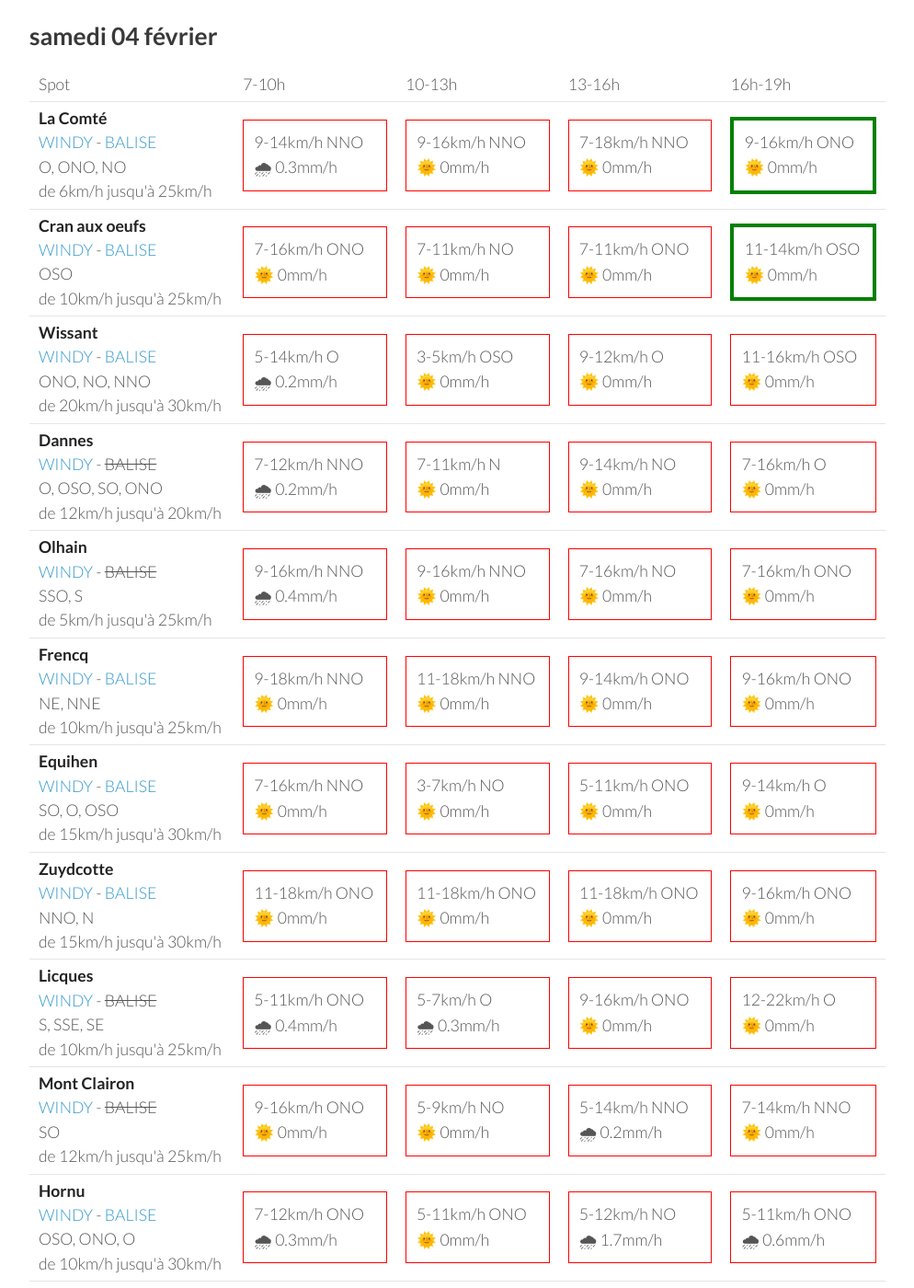
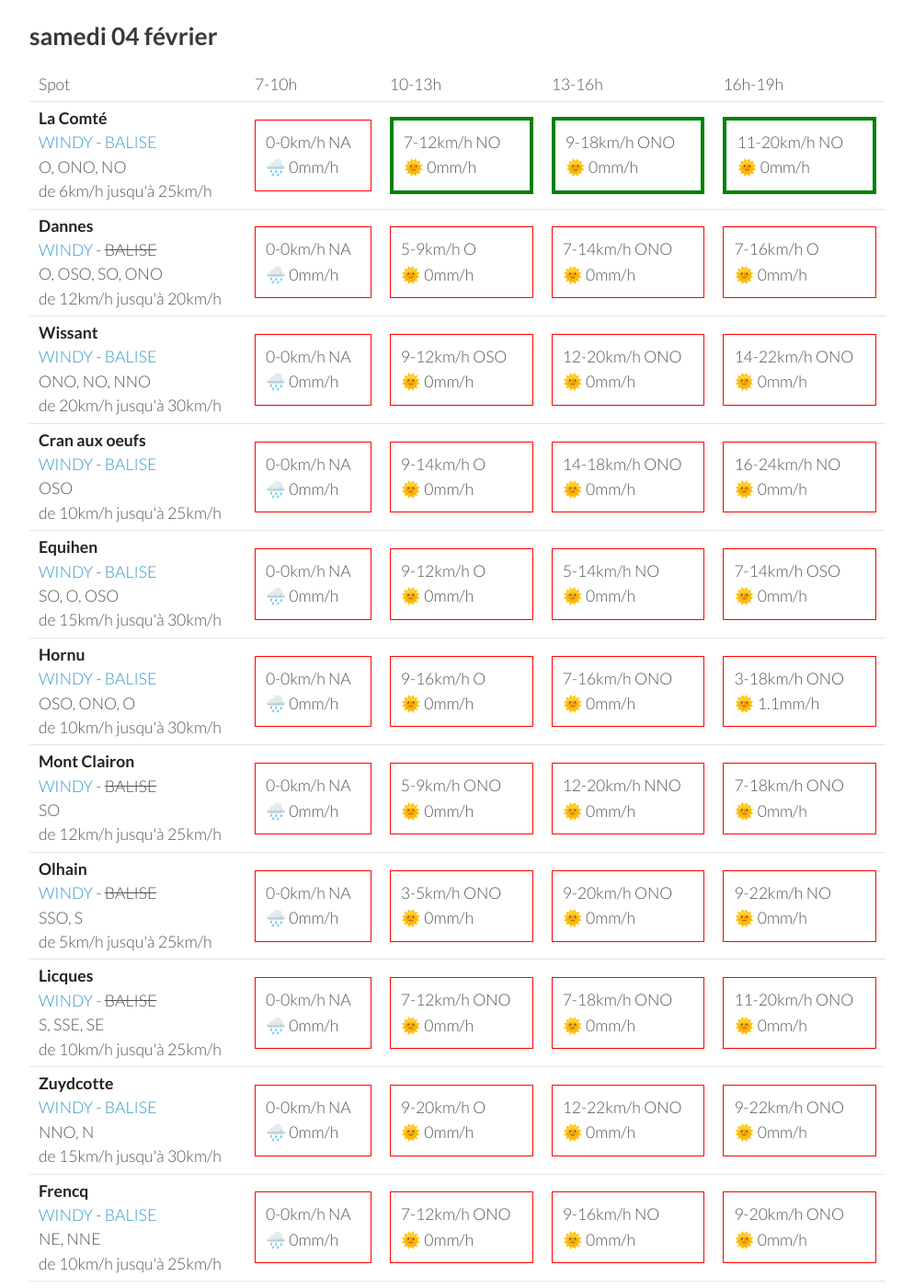
Before and after one commit to parapente-dans-le-nord/parapente-dans-le-nord.github.io, a Jekyll site: the page built from all.markdown, in a window 1280 px wide and 1400 px high, scrolled down 256 px. Shown: the whole window at 92% size, without its empty margins (26-1020 px from the left). Built offline with Jekyll 4.4.1, drawn with Linux system fonts in a browser that asks for light colours; some of the changed text lies outside the part shown.

Commit message:
update index.markdown

```diff
--- a/all.markdown
+++ b/all.markdown
@@ -24,111 +24,100 @@ page mise à jour le samedi 04 février 10:03
 <tr>
         <td><strong>La Comté</strong><br><a href="https://windy.com/50.426/2.500?50.025,2.499,8">WINDY</a> - <span class=""><a href="https://balisemeteo.com/balise.php?idBalise=">BALISE</a> </span><br> <span class="vent-favorable">O, ONO, NO</span><br><span class="force-vent">de 6km/h jusqu'à 25km/h</span> </td>
 
-            <td><div class="not-flyable"><p>9-14km/h NNO</p><p>🌧 0.3mm/h</p></div></td>
-            <td><div class="not-flyable"><p>9-16km/h NNO</p><p>🌞 0mm/h</p></div></td>
-            <td><div class="not-flyable"><p>7-18km/h NNO</p><p>🌞 0mm/h</p></div></td>
-            <td><div class="flyable"><p>9-16km/h ONO</p><p>🌞 0mm/h</p></div></td>
+            <td><div class="not-flyable"><p>0-0km/h NA</p><p>🌧️ 0mm/h</p></div></td>
+            <td><div class="flyable"><p>7-12km/h NO</p><p>🌞 0mm/h</p></div></td>
+            <td><div class="flyable"><p>9-18km/h ONO</p><p>🌞 0mm/h</p></div></td>
+            <td><div class="flyable"><p>11-20km/h NO</p><p>🌞 0mm/h</p></div></td>
 
+    </tr>
+<tr>
+        <td><strong>Dannes</strong><br><a href="https://windy.com/50.587/1.637?50.188,1.637,8">WINDY</a> - <span class="no-balise"> BALISE </span><br> <span class="vent-favorable">O, OSO, SO, ONO</span><br><span class="force-vent">de 12km/h jusqu'à 20km/h</span> </td>
+
+            <td><div class="not-flyable"><p>0-0km/h NA</p><p>🌧️ 0mm/h</p></div></td>
+            <td><div class="not-flyable"><p>5-9km/h O</p><p>🌞 0mm/h</p></div></td>
+            <td><div class="not-flyable"><p>7-14km/h ONO</p><p>🌞 0mm/h</p></div></td>
+            <td><div class="not-flyable"><p>7-16km/h O</p><p>🌞 0mm/h</p></div></td>
+
+    </tr>
+<tr>
+        <td><strong>Wissant</strong><br><a href="https://windy.com/50.885/1.653?50.488,1.653,8,m:e3XagdU">WINDY</a> - <span class=""><a href="https://balisemeteo.com/balise_histo.php?idBalise=159">BALISE</a> </span><br> <span class="vent-favorable">ONO, NO, NNO</span><br><span class="force-vent">de 20km/h jusqu'à 30km/h</span> </td>
+
+            <td><div class="not-flyable"><p>0-0km/h NA</p><p>🌧️ 0mm/h</p></div></td>
+            <td><div class="not-flyable"><p>9-12km/h OSO</p><p>🌞 0mm/h</p></div></td>
+            <td><div class="not-flyable"><p>12-20km/h ONO</p><p>🌞 0mm/h</p></div></td>
+            <td><div class="not-flyable"><p>14-22km/h ONO</p><p>🌞 0mm/h</p></div></td>
 
     </tr>
 <tr>
         <td><strong>Cran aux oeufs</strong><br><a href="https://windy.com/50.847/1.584?50.451,1.582,8,m:e3TagdN">WINDY</a> - <span class=""><a href="https://www.meteociel.fr/temps-reel/obs_villes.php?code2=7004">BALISE</a> </span><br> <span class="vent-favorable">OSO</span><br><span class="force-vent">de 10km/h jusqu'à 25km/h</span> </td>
 
-            <td><div class="not-flyable"><p>7-16km/h ONO</p><p>🌞 0mm/h</p></div></td>
-            <td><div class="not-flyable"><p>7-11km/h NO</p><p>🌞 0mm/h</p></div></td>
-            <td><div class="not-flyable"><p>7-11km/h ONO</p><p>🌞 0mm/h</p></div></td>
-            <td><div class="flyable"><p>11-14km/h OSO</p><p>🌞 0mm/h</p></div></td>
-
+            <td><div class="not-flyable"><p>0-0km/h NA</p><p>🌧️ 0mm/h</p></div></td>
+            <td><div class="not-flyable"><p>9-14km/h O</p><p>🌞 0mm/h</p></div></td>
+            <td><div class="not-flyable"><p>14-18km/h ONO</p><p>🌞 0mm/h</p></div></td>
+            <td><div class="not-flyable"><p>16-24km/h NO</p><p>🌞 0mm/h</p></div></td>
 
     </tr>
 <tr>
-        <td><strong>Wissant</strong><br><a href="https://windy.com/50.885/1.653?50.488,1.653,8,m:e3XagdU">WINDY</a> - <span class=""><a href="https://balisemeteo.com/balise_histo.php?idBalise=159">BALISE</a> </span><br> <span class="vent-favorable">ONO, NO, NNO</span><br><span class="force-vent">de 20km/h jusqu'à 30km/h</span> </td>
+        <td><strong>Equihen</strong><br><a href="https://windy.com/50.679/1.572?50.279,1.571,8,m:e3CagdM">WINDY</a> - <span class=""><a href="https://balisemeteo.com/balise_histo.php?idBalise=159">BALISE</a> </span><br> <span class="vent-favorable">SO, O, OSO</span><br><span class="force-vent">de 15km/h jusqu'à 30km/h</span> </td>
 
-            <td><div class="not-flyable"><p>5-14km/h O</p><p>🌧 0.2mm/h</p></div></td>
-            <td><div class="not-flyable"><p>3-5km/h OSO</p><p>🌞 0mm/h</p></div></td>
+            <td><div class="not-flyable"><p>0-0km/h NA</p><p>🌧️ 0mm/h</p></div></td>
             <td><div class="not-flyable"><p>9-12km/h O</p><p>🌞 0mm/h</p></div></td>
-            <td><div class="not-flyable"><p>11-16km/h OSO</p><p>🌞 0mm/h</p></div></td>
-
+            <td><div class="not-flyable"><p>5-14km/h NO</p><p>🌞 0mm/h</p></div></td>
+            <td><div class="not-flyable"><p>7-14km/h OSO</p><p>🌞 0mm/h</p></div></td>
 
     </tr>
 <tr>
-        <td><strong>Dannes</strong><br><a href="https://windy.com/50.587/1.637?50.188,1.637,8">WINDY</a> - <span class="no-balise"> BALISE </span><br> <span class="vent-favorable">O, OSO, SO, ONO</span><br><span class="force-vent">de 12km/h jusqu'à 20km/h</span> </td>
+        <td><strong>Hornu</strong><br><a href="https://windy.com/50.424/3.819?50.024,3.818,8,m:e3daghw">WINDY</a> - <span class=""><a href="https://balisemeteo.com/balise_histo.php?idBalise=5040">BALISE</a> </span><br> <span class="vent-favorable">OSO, ONO, O</span><br><span class="force-vent">de 10km/h jusqu'à 30km/h</span> </td>
 
-            <td><div class="not-flyable"><p>7-12km/h NNO</p><p>🌧 0.2mm/h</p></div></td>
-            <td><div class="not-flyable"><p>7-11km/h N</p><p>🌞 0mm/h</p></div></td>
-            <td><div class="not-flyable"><p>9-14km/h NO</p><p>🌞 0mm/h</p></div></td>
-            <td><div class="not-flyable"><p>7-16km/h O</p><p>🌞 0mm/h</p></div></td>
+            <td><div class="not-flyable"><p>0-0km/h NA</p><p>🌧️ 0mm/h</p></div></td>
+            <td><div class="not-flyable"><p>9-16km/h O</p><p>🌞 0mm/h</p></div></td>
+            <td><div class="not-flyable"><p>7-16km/h ONO</p><p>🌞 0mm/h</p></div></td>
+            <td><div class="not-flyable"><p>3-18km/h ONO</p><p>🌞 1.1mm/h</p></div></td>
 
+    </tr>
+<tr>
+        <td><strong>Mont Clairon</strong><br><a href="https://windy.com/49.919/2.729?49.515,2.730,8,m:e2magfH">WINDY</a> - <span class="no-balise"> BALISE </span><br> <span class="vent-favorable">SO</span><br><span class="force-vent">de 12km/h jusqu'à 25km/h</span> </td>
+
+            <td><div class="not-flyable"><p>0-0km/h NA</p><p>🌧️ 0mm/h</p></div></td>
+            <td><div class="not-flyable"><p>5-9km/h ONO</p><p>🌞 0mm/h</p></div></td>
+            <td><div class="not-flyable"><p>12-20km/h NNO</p><p>🌞 0mm/h</p></div></td>
+            <td><div class="not-flyable"><p>7-18km/h ONO</p><p>🌞 0mm/h</p></div></td>
 
     </tr>
 <tr>
         <td><strong>Olhain</strong><br><a href="https://windy.com/50.434/2.586?50.031,2.587,8,m:e3eagft">WINDY</a> - <span class="no-balise"> BALISE </span><br> <span class="vent-favorable">SSO, S</span><br><span class="force-vent">de 5km/h jusqu'à 25km/h</span> </td>
 
-            <td><div class="not-flyable"><p>9-16km/h NNO</p><p>🌧 0.4mm/h</p></div></td>
-            <td><div class="not-flyable"><p>9-16km/h NNO</p><p>🌞 0mm/h</p></div></td>
-            <td><div class="not-flyable"><p>7-16km/h NO</p><p>🌞 0mm/h</p></div></td>
-            <td><div class="not-flyable"><p>7-16km/h ONO</p><p>🌞 0mm/h</p></div></td>
+            <td><div class="not-flyable"><p>0-0km/h NA</p><p>🌧️ 0mm/h</p></div></td>
+            <td><div class="not-flyable"><p>3-5km/h ONO</p><p>🌞 0mm/h</p></div></td>
+            <td><div class="not-flyable"><p>9-20km/h ONO</p><p>🌞 0mm/h</p></div></td>
+            <td><div class="not-flyable"><p>9-22km/h NO</p><p>🌞 0mm/h</p></div></td>
 
+    </tr>
+<tr>
+        <td><strong>Licques</strong><br><a href="https://windy.com/50.786/1.936?50.388,1.934,8">WINDY</a> - <span class="no-balise"> BALISE </span><br> <span class="vent-favorable">S, SSE, SE</span><br><span class="force-vent">de 10km/h jusqu'à 25km/h</span> </td>
+
+            <td><div class="not-flyable"><p>0-0km/h NA</p><p>🌧️ 0mm/h</p></div></td>
+            <td><div class="not-flyable"><p>7-12km/h ONO</p><p>🌞 0mm/h</p></div></td>
+            <td><div class="not-flyable"><p>7-18km/h ONO</p><p>🌞 0mm/h</p></div></td>
+            <td><div class="not-flyable"><p>11-20km/h ONO</p><p>🌞 0mm/h</p></div></td>
+
+    </tr>
+<tr>
+        <td><strong>Zuydcotte</strong><br><a href="https://windy.com/51.064/2.491?50.669,2.488,8,m:e4hagfk">WINDY</a> - <span class=""><a href="https://www.allosurf.net/meteo/live/dunkerque-station-meteo-lfak-8329.html">BALISE</a> </span><br> <span class="vent-favorable">NNO, N</span><br><span class="force-vent">de 15km/h jusqu'à 30km/h</span> </td>
+
+            <td><div class="not-flyable"><p>0-0km/h NA</p><p>🌧️ 0mm/h</p></div></td>
+            <td><div class="not-flyable"><p>9-20km/h O</p><p>🌞 0mm/h</p></div></td>
+            <td><div class="not-flyable"><p>12-22km/h ONO</p><p>🌞 0mm/h</p></div></td>
+            <td><div class="not-flyable"><p>9-22km/h ONO</p><p>🌞 0mm/h</p></div></td>
 
     </tr>
 <tr>
         <td><strong>Frencq</strong><br><a href="https://windy.com/50.559/1.669?50.159,1.670,8,m:e3qagdV">WINDY</a> - <span class=""><a href="https://balisemeteo.com/balise_histo.php?idBalise=159">BALISE</a> </span><br> <span class="vent-favorable">NE, NNE</span><br><span class="force-vent">de 10km/h jusqu'à 25km/h</span> </td>
 
-            <td><div class="not-flyable"><p>9-18km/h NNO</p><p>🌞 0mm/h</p></div></td>
-            <td><div class="not-flyable"><p>11-18km/h NNO</p><p>🌞 0mm/h</p></div></td>
-            <td><div class="not-flyable"><p>9-14km/h ONO</p><p>🌞 0mm/h</p></div></td>
-            <td><div class="not-flyable"><p>9-16km/h ONO</p><p>🌞 0mm/h</p></div></td>
-
-
-    </tr>
-<tr>
-        <td><strong>Equihen</strong><br><a href="https://windy.com/50.679/1.572?50.279,1.571,8,m:e3CagdM">WINDY</a> - <span class=""><a href="https://balisemeteo.com/balise_histo.php?idBalise=159">BALISE</a> </span><br> <span class="vent-favorable">SO, O, OSO</span><br><span class="force-vent">de 15km/h jusqu'à 30km/h</span> </td>
-
-            <td><div class="not-flyable"><p>7-16km/h NNO</p><p>🌞 0mm/h</p></div></td>
-            <td><div class="not-flyable"><p>3-7km/h NO</p><p>🌞 0mm/h</p></div></td>
-            <td><div class="not-flyable"><p>5-11km/h ONO</p><p>🌞 0mm/h</p></div></td>
-            <td><div class="not-flyable"><p>9-14km/h O</p><p>🌞 0mm/h</p></div></td>
-
-
-    </tr>
-<tr>
-        <td><strong>Zuydcotte</strong><br><a href="https://windy.com/51.064/2.491?50.669,2.488,8,m:e4hagfk">WINDY</a> - <span class=""><a href="https://www.allosurf.net/meteo/live/dunkerque-station-meteo-lfak-8329.html">BALISE</a> </span><br> <span class="vent-favorable">NNO, N</span><br><span class="force-vent">de 15km/h jusqu'à 30km/h</span> </td>
-
-            <td><div class="not-flyable"><p>11-18km/h ONO</p><p>🌞 0mm/h</p></div></td>
-            <td><div class="not-flyable"><p>11-18km/h ONO</p><p>🌞 0mm/h</p></div></td>
-            <td><div class="not-flyable"><p>11-18km/h ONO</p><p>🌞 0mm/h</p></div></td>
-            <td><div class="not-flyable"><p>9-16km/h ONO</p><p>🌞 0mm/h</p></div></td>
-
-
-    </tr>
-<tr>
-        <td><strong>Licques</strong><br><a href="https://windy.com/50.786/1.936?50.388,1.934,8">WINDY</a> - <span class="no-balise"> BALISE </span><br> <span class="vent-favorable">S, SSE, SE</span><br><span class="force-vent">de 10km/h jusqu'à 25km/h</span> </td>
-
-            <td><div class="not-flyable"><p>5-11km/h ONO</p><p>🌧 0.4mm/h</p></div></td>
-            <td><div class="not-flyable"><p>5-7km/h O</p><p>🌧 0.3mm/h</p></div></td>
-            <td><div class="not-flyable"><p>9-16km/h ONO</p><p>🌞 0mm/h</p></div></td>
-            <td><div class="not-flyable"><p>12-22km/h O</p><p>🌞 0mm/h</p></div></td>
-
-
-    </tr>
-<tr>
-        <td><strong>Mont Clairon</strong><br><a href="https://windy.com/49.919/2.729?49.515,2.730,8,m:e2magfH">WINDY</a> - <span class="no-balise"> BALISE </span><br> <span class="vent-favorable">SO</span><br><span class="force-vent">de 12km/h jusqu'à 25km/h</span> </td>
-
-            <td><div class="not-flyable"><p>9-16km/h ONO</p><p>🌞 0mm/h</p></div></td>
-            <td><div class="not-flyable"><p>5-9km/h NO</p><p>🌞 0mm/h</p></div></td>
-            <td><div class="not-flyable"><p>5-14km/h NNO</p><p>🌧 0.2mm/h</p></div></td>
-            <td><div class="not-flyable"><p>7-14km/h NNO</p><p>🌞 0mm/h</p></div></td>
-
-
-    </tr>
-<tr>
-        <td><strong>Hornu</strong><br><a href="https://windy.com/50.424/3.819?50.024,3.818,8,m:e3daghw">WINDY</a> - <span class=""><a href="https://balisemeteo.com/balise_histo.php?idBalise=5040">BALISE</a> </span><br> <span class="vent-favorable">OSO, ONO, O</span><br><span class="force-vent">de 10km/h jusqu'à 30km/h</span> </td>
-
-            <td><div class="not-flyable"><p>7-12km/h ONO</p><p>🌧 0.3mm/h</p></div></td>
-            <td><div class="not-flyable"><p>5-11km/h ONO</p><p>🌞 0mm/h</p></div></td>
-            <td><div class="not-flyable"><p>5-12km/h NO</p><p>🌧 1.7mm/h</p></div></td>
-            <td><div class="not-flyable"><p>5-11km/h ONO</p><p>🌧 0.6mm/h</p></div></td>
-
+            <td><div class="not-flyable"><p>0-0km/h NA</p><p>🌧️ 0mm/h</p></div></td>
+            <td><div class="not-flyable"><p>7-12km/h ONO</p><p>🌞 0mm/h</p></div></td>
+            <td><div class="not-flyable"><p>9-16km/h NO</p><p>🌞 0mm/h</p></div></td>
+            <td><div class="not-flyable"><p>9-20km/h ONO</p><p>🌞 0mm/h</p></div></td>
 
     </tr>
 
@@ -150,80 +139,80 @@ page mise à jour le samedi 04 février 10:03
 <tr>
         <td><strong>Hornu</strong><br><a href="https://windy.com/50.424/3.819?50.024,3.818,8,m:e3daghw">WINDY</a> - <span class=""><a href="https://balisemeteo.com/balise_histo.php?idBalise=5040">BALISE</a> </span><br> <span class="vent-favorable">OSO, ONO, O</span><br><span class="force-vent">de 10km/h jusqu'à 30km/h</span> </td>
 
-            <td><div class="flyable"><p>11-20km/h ONO</p><p>🌧 0.3mm/h</p></div></td>
-            <td><div class="not-flyable"><p>18-38km/h N</p><p>🌧 0.2mm/h</p></div></td>
-            <td><div class="not-flyable"><p>22-40km/h N</p><p>🌞 0mm/h</p></div></td>
-            <td><div class="not-flyable"><p>20-40km/h N</p><p>🌞 0mm/h</p></div></td>
+            <td><div class="flyable"><p>11-22km/h O</p><p>🌧 0.4mm/h</p></div></td>
+            <td><div class="not-flyable"><p>18-48km/h N</p><p>🌧 0.2mm/h</p></div></td>
+            <td><div class="not-flyable"><p>24-46km/h N</p><p>🌞 0mm/h</p></div></td>
+            <td><div class="not-flyable"><p>22-42km/h N</p><p>🌞 0mm/h</p></div></td>
 
 
     </tr>
 <tr>
         <td><strong>Frencq</strong><br><a href="https://windy.com/50.559/1.669?50.159,1.670,8,m:e3qagdV">WINDY</a> - <span class=""><a href="https://balisemeteo.com/balise_histo.php?idBalise=159">BALISE</a> </span><br> <span class="vent-favorable">NE, NNE</span><br><span class="force-vent">de 10km/h jusqu'à 25km/h</span> </td>
 
-            <td><div class="not-flyable"><p>22-37km/h NNE</p><p>🌧 0.2mm/h</p></div></td>
-            <td><div class="not-flyable"><p>16-27km/h NNE</p><p>🌞 0mm/h</p></div></td>
-            <td><div class="not-flyable"><p>20-33km/h NNE</p><p>🌞 0mm/h</p></div></td>
+            <td><div class="not-flyable"><p>24-46km/h NNE</p><p>🌧 0.5mm/h</p></div></td>
+            <td><div class="not-flyable"><p>18-35km/h N</p><p>🌞 0mm/h</p></div></td>
             <td><div class="not-flyable"><p>20-35km/h NNE</p><p>🌞 0mm/h</p></div></td>
+            <td><div class="not-flyable"><p>22-38km/h NNE</p><p>🌞 0mm/h</p></div></td>
 
 
     </tr>
 <tr>
         <td><strong>Zuydcotte</strong><br><a href="https://windy.com/51.064/2.491?50.669,2.488,8,m:e4hagfk">WINDY</a> - <span class=""><a href="https://www.allosurf.net/meteo/live/dunkerque-station-meteo-lfak-8329.html">BALISE</a> </span><br> <span class="vent-favorable">NNO, N</span><br><span class="force-vent">de 15km/h jusqu'à 30km/h</span> </td>
 
-            <td><div class="not-flyable"><p>29-48km/h N</p><p>🌧 0.4mm/h</p></div></td>
-            <td><div class="not-flyable"><p>31-50km/h N</p><p>🌞 0mm/h</p></div></td>
-            <td><div class="not-flyable"><p>25-42km/h N</p><p>🌞 0mm/h</p></div></td>
-            <td><div class="not-flyable"><p>24-42km/h NNE</p><p>🌞 0mm/h</p></div></td>
+            <td><div class="not-flyable"><p>29-50km/h N</p><p>🌧 0.5mm/h</p></div></td>
+            <td><div class="not-flyable"><p>31-51km/h N</p><p>🌞 0mm/h</p></div></td>
+            <td><div class="not-flyable"><p>25-44km/h NNE</p><p>🌞 0mm/h</p></div></td>
+            <td><div class="not-flyable"><p>25-44km/h NNE</p><p>🌞 0mm/h</p></div></td>
 
 
     </tr>
 <tr>
         <td><strong>Equihen</strong><br><a href="https://windy.com/50.679/1.572?50.279,1.571,8,m:e3CagdM">WINDY</a> - <span class=""><a href="https://balisemeteo.com/balise_histo.php?idBalise=159">BALISE</a> </span><br> <span class="vent-favorable">SO, O, OSO</span><br><span class="force-vent">de 15km/h jusqu'à 30km/h</span> </td>
 
-            <td><div class="not-flyable"><p>25-44km/h NNE</p><p>🌞 0mm/h</p></div></td>
+            <td><div class="not-flyable"><p>25-48km/h NNE</p><p>🌧 0.5mm/h</p></div></td>
+            <td><div class="not-flyable"><p>24-42km/h NNE</p><p>🌞 0mm/h</p></div></td>
+            <td><div class="not-flyable"><p>20-38km/h NNE</p><p>🌞 0mm/h</p></div></td>
             <td><div class="not-flyable"><p>22-38km/h NNE</p><p>🌞 0mm/h</p></div></td>
-            <td><div class="not-flyable"><p>20-35km/h NNE</p><p>🌞 0mm/h</p></div></td>
-            <td><div class="not-flyable"><p>20-37km/h NNE</p><p>🌞 0mm/h</p></div></td>
+
+
+    </tr>
+<tr>
+        <td><strong>Wissant</strong><br><a href="https://windy.com/50.885/1.653?50.488,1.653,8,m:e3XagdU">WINDY</a> - <span class=""><a href="https://balisemeteo.com/balise_histo.php?idBalise=159">BALISE</a> </span><br> <span class="vent-favorable">ONO, NO, NNO</span><br><span class="force-vent">de 20km/h jusqu'à 30km/h</span> </td>
+
+            <td><div class="not-flyable"><p>31-51km/h N</p><p>🌧 0.5mm/h</p></div></td>
+            <td><div class="not-flyable"><p>37-51km/h N</p><p>🌞 0mm/h</p></div></td>
+            <td><div class="not-flyable"><p>27-42km/h N</p><p>🌞 0mm/h</p></div></td>
+            <td><div class="not-flyable"><p>27-40km/h NNE</p><p>🌞 0mm/h</p></div></td>
 
 
     </tr>
 <tr>
         <td><strong>Mont Clairon</strong><br><a href="https://windy.com/49.919/2.729?49.515,2.730,8,m:e2magfH">WINDY</a> - <span class="no-balise"> BALISE </span><br> <span class="vent-favorable">SO</span><br><span class="force-vent">de 12km/h jusqu'à 25km/h</span> </td>
 
-            <td><div class="not-flyable"><p>7-12km/h NO</p><p>🌞 0mm/h</p></div></td>
-            <td><div class="not-flyable"><p>24-42km/h N</p><p>🌞 0mm/h</p></div></td>
-            <td><div class="not-flyable"><p>24-38km/h N</p><p>🌞 0mm/h</p></div></td>
-            <td><div class="not-flyable"><p>24-38km/h NNE</p><p>🌞 0mm/h</p></div></td>
-
-
-    </tr>
-<tr>
-        <td><strong>Wissant</strong><br><a href="https://windy.com/50.885/1.653?50.488,1.653,8,m:e3XagdU">WINDY</a> - <span class=""><a href="https://balisemeteo.com/balise_histo.php?idBalise=159">BALISE</a> </span><br> <span class="vent-favorable">ONO, NO, NNO</span><br><span class="force-vent">de 20km/h jusqu'à 30km/h</span> </td>
-
-            <td><div class="not-flyable"><p>29-48km/h NNE</p><p>🌧 0.3mm/h</p></div></td>
-            <td><div class="not-flyable"><p>33-48km/h NNE</p><p>🌞 0mm/h</p></div></td>
-            <td><div class="not-flyable"><p>27-40km/h N</p><p>🌞 0mm/h</p></div></td>
-            <td><div class="not-flyable"><p>27-42km/h NNE</p><p>🌞 0mm/h</p></div></td>
+            <td><div class="not-flyable"><p>11-14km/h NO</p><p>🌧 0.2mm/h</p></div></td>
+            <td><div class="not-flyable"><p>25-48km/h N</p><p>🌞 0mm/h</p></div></td>
+            <td><div class="not-flyable"><p>25-42km/h N</p><p>🌞 0mm/h</p></div></td>
+            <td><div class="not-flyable"><p>24-40km/h N</p><p>🌞 0mm/h</p></div></td>
 
 
     </tr>
 <tr>
         <td><strong>Olhain</strong><br><a href="https://windy.com/50.434/2.586?50.031,2.587,8,m:e3eagft">WINDY</a> - <span class="no-balise"> BALISE </span><br> <span class="vent-favorable">SSO, S</span><br><span class="force-vent">de 5km/h jusqu'à 25km/h</span> </td>
 
-            <td><div class="not-flyable"><p>14-33km/h NNO</p><p>🌧 0.4mm/h</p></div></td>
-            <td><div class="not-flyable"><p>18-38km/h N</p><p>🌞 0mm/h</p></div></td>
-            <td><div class="not-flyable"><p>22-44km/h N</p><p>🌞 0mm/h</p></div></td>
-            <td><div class="not-flyable"><p>20-44km/h NNE</p><p>🌞 0mm/h</p></div></td>
+            <td><div class="not-flyable"><p>20-38km/h N</p><p>🌧 0.4mm/h</p></div></td>
+            <td><div class="not-flyable"><p>20-42km/h N</p><p>🌞 0mm/h</p></div></td>
+            <td><div class="not-flyable"><p>22-50km/h NNE</p><p>🌞 0mm/h</p></div></td>
+            <td><div class="not-flyable"><p>22-46km/h NNE</p><p>🌞 0mm/h</p></div></td>
 
 
     </tr>
 <tr>
         <td><strong>Cran aux oeufs</strong><br><a href="https://windy.com/50.847/1.584?50.451,1.582,8,m:e3TagdN">WINDY</a> - <span class=""><a href="https://www.meteociel.fr/temps-reel/obs_villes.php?code2=7004">BALISE</a> </span><br> <span class="vent-favorable">OSO</span><br><span class="force-vent">de 10km/h jusqu'à 25km/h</span> </td>
 
-            <td><div class="not-flyable"><p>33-50km/h NNE</p><p>🌧 0.2mm/h</p></div></td>
-            <td><div class="not-flyable"><p>33-50km/h NNE</p><p>🌞 0mm/h</p></div></td>
+            <td><div class="not-flyable"><p>35-53km/h N</p><p>🌧 0.4mm/h</p></div></td>
+            <td><div class="not-flyable"><p>37-53km/h NNE</p><p>🌞 0mm/h</p></div></td>
+            <td><div class="not-flyable"><p>27-46km/h N</p><p>🌞 0mm/h</p></div></td>
             <td><div class="not-flyable"><p>29-42km/h NNE</p><p>🌞 0mm/h</p></div></td>
-            <td><div class="not-flyable"><p>29-44km/h NNE</p><p>🌞 0mm/h</p></div></td>
 
 
     </tr>
```
Also changed, not shown: other parts of all.markdown (+1 -1 lines), index.markdown (+9 -20 lines).
